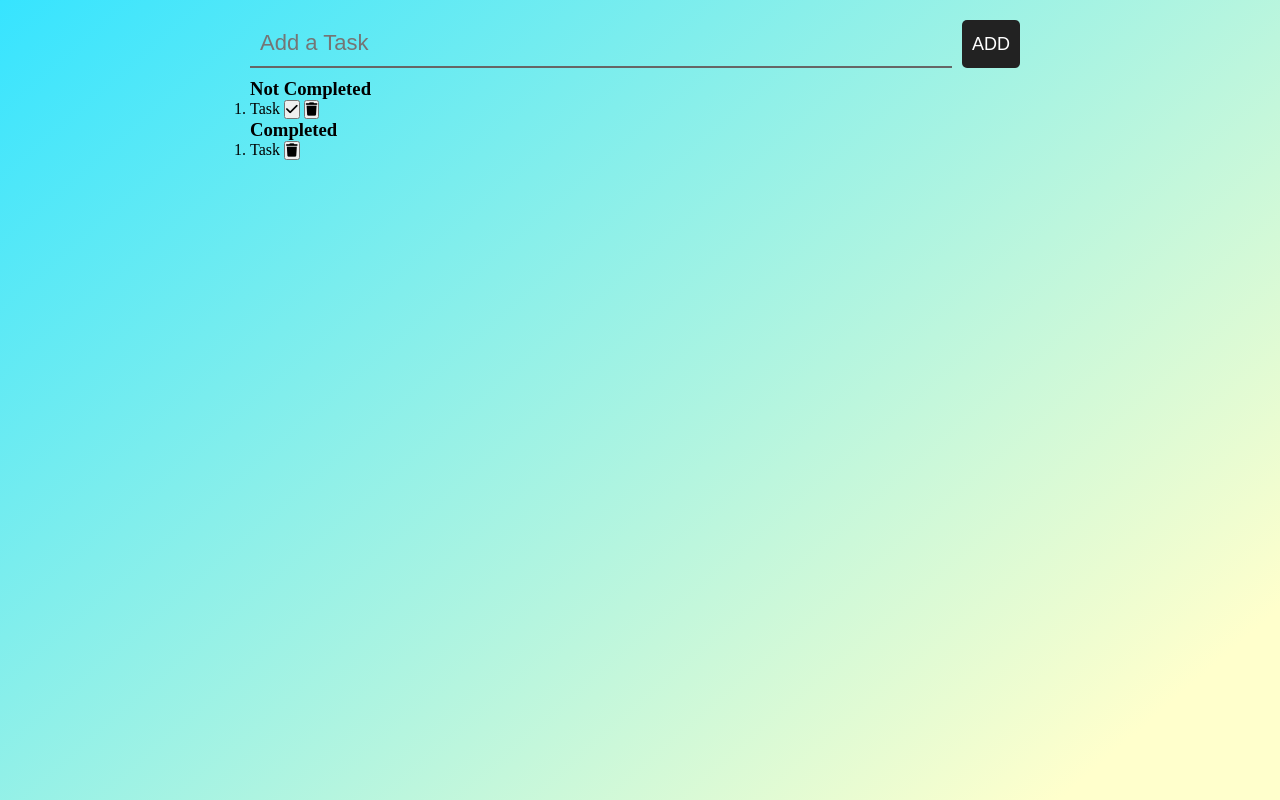
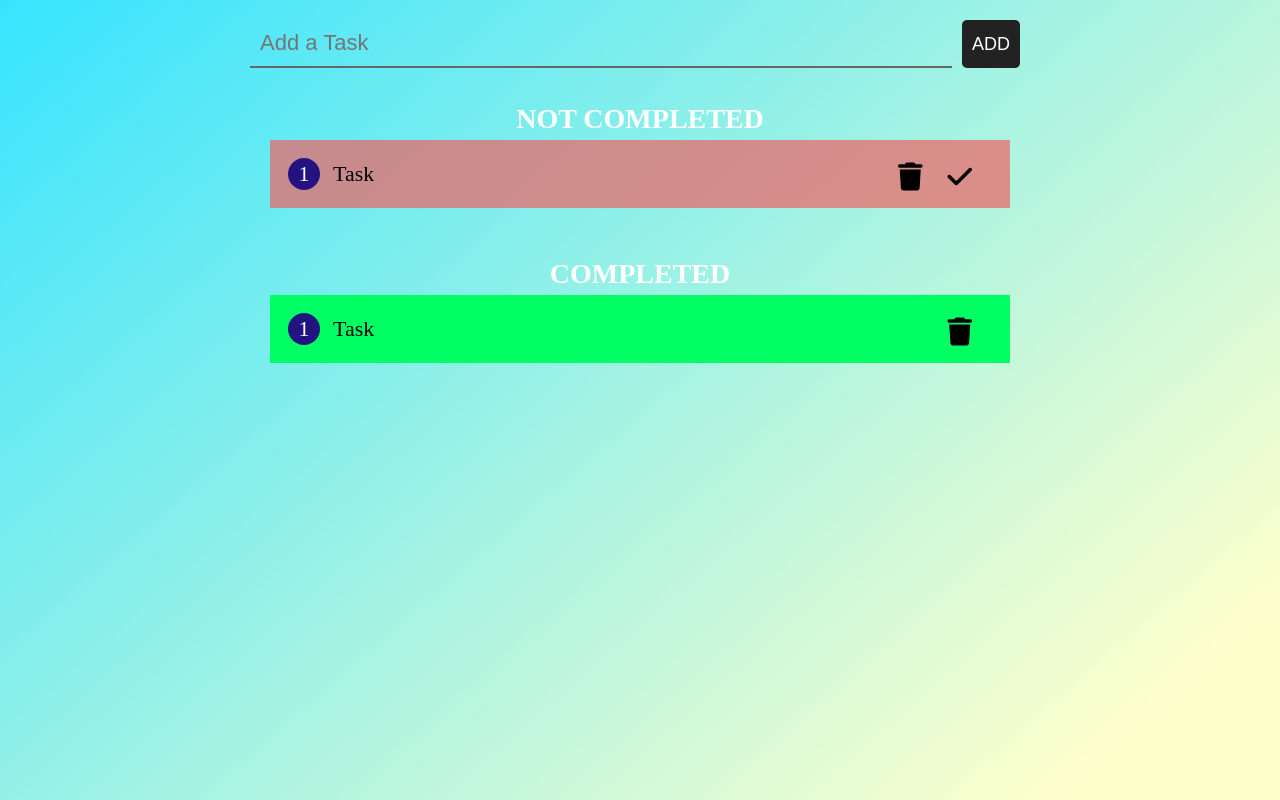
Before and after one commit to Dohyun-dolkungs/TodoList_2, a plain HTML site: page index.html in a window 1280 px wide. Drawn offline with Linux system fonts and the light colour scheme.

Commit message:
Styling html structure

```diff
--- a/style.css
+++ b/style.css
@@ -46,3 +46,59 @@ body {
     border-radius: 5px;
     cursor: pointer;
 }
+
+.notCompleted, .Completed {
+    margin: 5px 0;
+    padding: 20px;
+}
+
+h3 {
+    font-size: 28px;
+    text-transform: uppercase;
+    text-align: center; /* display: flex; justify-content: center; */
+    color: #fff;
+}
+
+ol {
+    list-style: none;
+    counter-reset: my-counter;
+}
+
+ol li {
+    width: 100%;
+    padding: 18px;
+    margin: 5px 0;
+    background: #e96969bb;
+    font-size: 22px;
+    counter-increment: my-counter;
+}
+
+ol.Completed li {
+    background: #00ff62;
+}
+
+
+ol li::before {
+    content: counter(my-counter);
+    background: #231381;
+    width: 2rem;
+    height: 2rem;
+    border-radius: 50%;
+    display: inline-block;
+    line-height: 2rem;
+    text-align: center;
+    color: #fff;
+    margin-right: 0.5rem;
+}
+
+li button {
+    float: right;
+    padding: 5px;
+    font-size: 28px;
+    line-height:28px;
+    margin-right: 15px;
+    background: none;
+    border: none;
+    outline: none;
+    cursor: pointer;
+}
```
